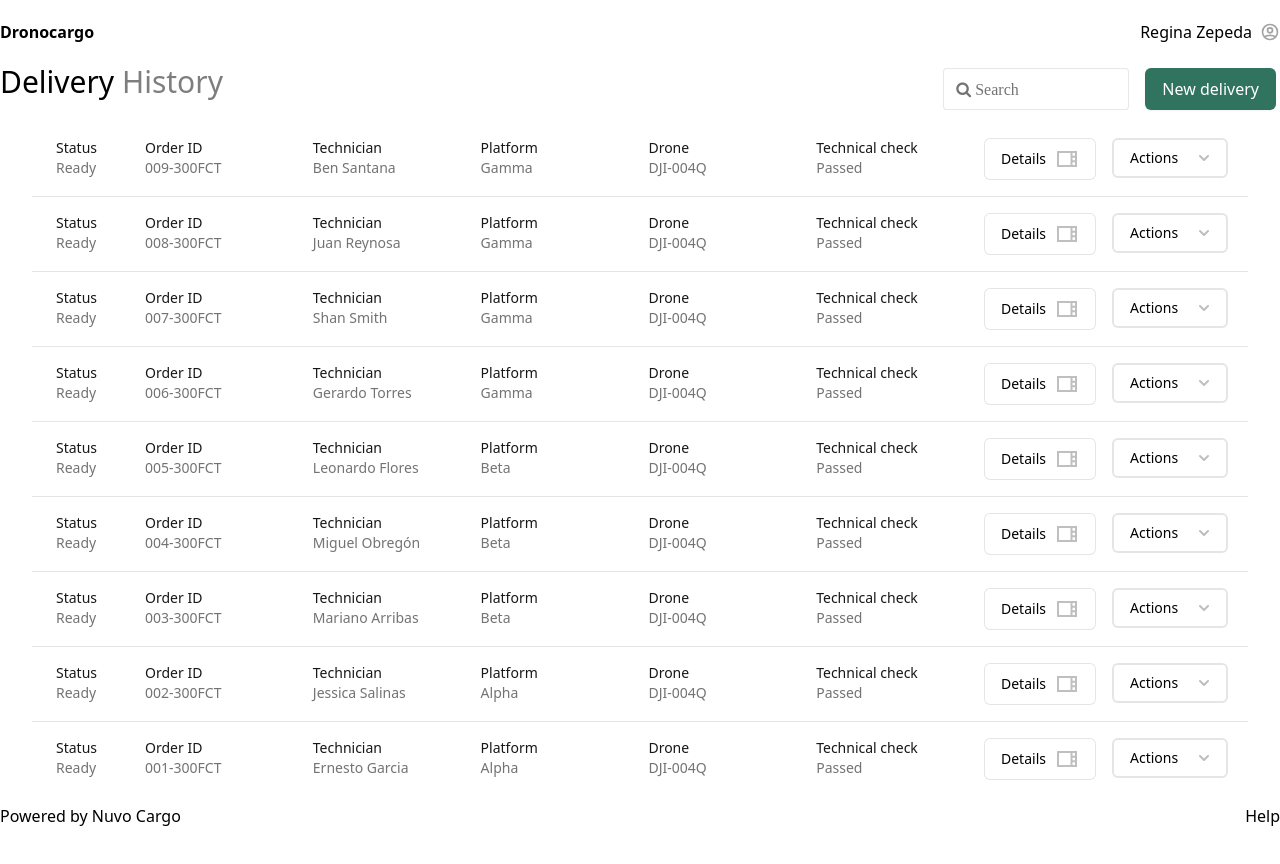
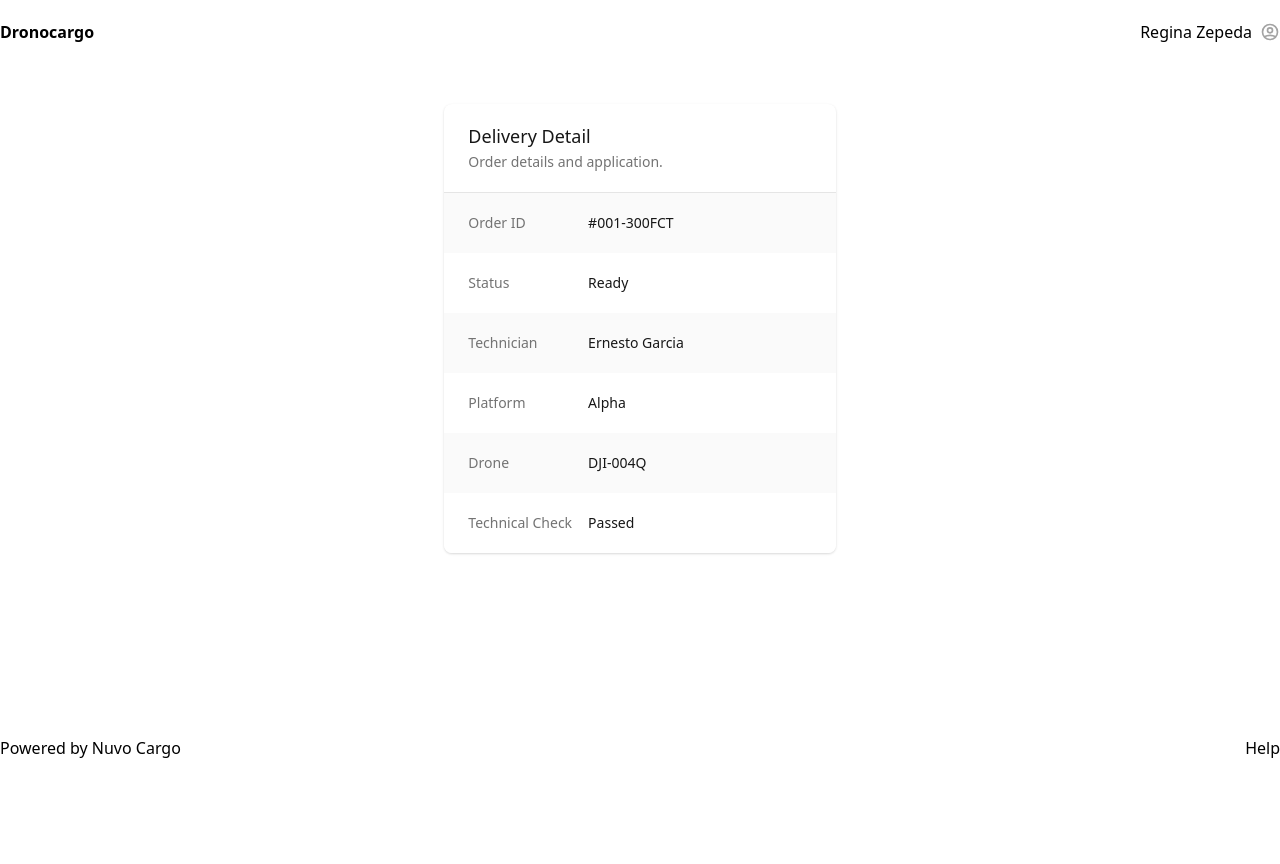
Before and after one commit to ErnestoR/drunocargo, a React (Create React App) app: page /shipment/001-300FCT in a window 1280 px wide. Shown: the top 864 px of the page. After the commit the page ends 800 px from the top, so only its background shows below. Built offline with nearby package versions, Linux system fonts and the light colour scheme; a web font is replaced by a local one.

Commit message:
Added details

```diff
--- a/package.json
+++ b/package.json
@@ -15,6 +15,7 @@
     "react": "^17.0.2",
     "react-dom": "^17.0.2",
     "react-hook-form": "^7.12.2",
+    "react-router-dom": "^5.2.0",
     "react-scripts": "4.0.3",
     "web-vitals": "^1.0.1",
     "yup": "^0.32.9"
--- a/src/App.js
+++ b/src/App.js
@@ -1,7 +1,21 @@
-import HomePage from "pages/Home";
+import { BrowserRouter as Router, Switch, Route } from "react-router-dom";
+
+import HomePage from "pages/home";
+import ShipmentDetailsByID from "pages/shipment/[id]";
 
 function App() {
-  return <HomePage />;
+  return (
+    <Router>
+      <Switch>
+        <Route path="/shipment/:id">
+          <ShipmentDetailsByID />
+        </Route>
+        <Route path="/">
+          <HomePage />
+        </Route>
+      </Switch>
+    </Router>
+  );
 }
 
 export default App;
--- a/src/components/Table/DropdownMenu.js
+++ b/src/components/Table/DropdownMenu.js
@@ -7,15 +7,13 @@ const DropdownMenu = (props) => {
 
   return (
     <Menu as="div" className="absolute inline-block text-left">
-      <div>
       <Menu.Button className="inline-flex justify-center items-center gap-2 w-full px-4 py-2 text-sm font-medium bg-white text-black border-grey border-2 border-opacity-10 border-black rounded-md bg-opacity-20 hover:bg-opacity-30 hover:bg-green-900 focus:outline-none focus-visible:ring-2 focus-visible:ring-white focus-visible:ring-opacity-75">
         <span className="hidden xl:block">Actions</span>
         <ChevronDownIcon
-            className="w-5 h-5 ml-2 -mr-1 text-violet-200 hover:text-violet-100 opacity-25 "
+          className="w-5 h-5 text-violet-200 hover:text-violet-100 opacity-25 "
           aria-hidden="true"
         />
       </Menu.Button>
-      </div>
       <Transition
         as={Fragment}
         enter="transition ease-out duration-100"
--- a/src/components/Table/index.js
+++ b/src/components/Table/index.js
@@ -1,6 +1,7 @@
+import { Link } from "react-router-dom";
+import { TruckIcon } from "@heroicons/react/outline";
+
 import DropdownMenu from "./DropdownMenu";
-
-import { TruckIcon } from "@heroicons/react/outline";
 
 const Table = (props) => {
   const { data = [], isSearching, deleteDelivery, editDelivery } = props;
@@ -58,6 +59,7 @@ const Table = (props) => {
               </td>
               <td className="flex-1 px-6 py-4 flex gap-4">
                 <div className="xl:w-28">
+                  <Link to={`/shipment/${delivery.orderID}`}>
                     <button
                       className="inline-flex justify-between items-center w-full px-4 py-2 text-sm font-medium bg-white text-black border-grey border border-opacity-10 border-black rounded-md bg-opacity-20 hover:bg-opacity-20 hover:bg-green-900 focus:outline-none focus-visible:ring-2 focus-visible:ring-white focus-visible:ring-opacity-75 focus:ring-2 focus:ring-nuvoGreen-base"
                       aria-label="Details"
@@ -77,6 +79,7 @@ const Table = (props) => {
                         />
                       </svg>
                     </button>
+                  </Link>
                 </div>
                 <div className="w-28">
                   <DropdownMenu
--- a/src/pages/Home/index.js
+++ b/src/pages/Home/index.js
@@ -1,3 +1,4 @@
+import { useState } from "react";
 import produce from "immer";
 
 import useLocalStorage from "hooks/useLocalStorage";
@@ -5,9 +6,7 @@ import NavBar from "components/NavBar";
 import Footer from "components/Footer";
 import Table from "components/Table";
 import NewDeliveryModal from "components/NewDeliveryModal";
-
-import initialData from "./initialData.json";
-import { useState } from "react";
+import initialData from "data/initialData.json";
 
 const Home = () => {
   const [search, setSearch] = useState("");
--- /dev/null
+++ b/src/pages/shipment/EmptyDelivery.js
@@ -0,0 +1,20 @@
+import { useParams } from "react-router";
+
+const EmptyDelivery = () => {
+  const { id } = useParams();
+
+  return (
+    <div className="bg-white shadow overflow-hidden sm:rounded-lg max-w-screen-lg mx-auto mt-16">
+      <div className="px-10 py-10">
+        <h3 className="text-lg leading-6 font-medium text-gray-900">
+          Delivery Detail
+        </h3>
+        <p className="mt-1 max-w-2xl text-sm text-gray-500">
+          No Data for Order #{id}
+        </p>
+      </div>
+    </div>
+  );
+};
+
+export default EmptyDelivery;
--- /dev/null
+++ b/src/pages/shipment/[id].js
@@ -0,0 +1,88 @@
+import { useParams } from "react-router";
+
+import useLocalStorage from "hooks/useLocalStorage";
+import NavBar from "components/NavBar";
+import Footer from "components/Footer";
+import initialData from "data/initialData.json";
+
+import EmptyDelivery from "./EmptyDelivery";
+
+const ShipmentDetailsByID = () => {
+  const [data] = useLocalStorage("nuvo-deliveries", initialData);
+  const { id } = useParams();
+  const delivery = data.deliveries.find((item) => item.orderID === id);
+
+  return (
+    <div className="flex flex-col w-screen min-h-screen">
+      <NavBar />
+      <div className="lg:container lg:mx-auto flex flex-col mx-10 flex-auto min-h-full">
+        {delivery === undefined ? (
+          <EmptyDelivery />
+        ) : (
+          <div className="bg-white shadow overflow-hidden sm:rounded-lg max-w-screen-lg mt-10 mx-auto">
+            <div className="px-4 py-5 sm:px-6">
+              <h3 className="text-lg leading-6 font-medium text-gray-900">
+                Delivery Detail
+              </h3>
+              <p className="mt-1 max-w-2xl text-sm text-gray-500">
+                Order details and application.
+              </p>
+            </div>
+            <div className="border-t border-gray-200">
+              <dl>
+                <div className="bg-gray-50 px-4 py-5 sm:grid sm:grid-cols-3 sm:gap-4 sm:px-6">
+                  <dt className="text-sm font-medium text-gray-500">
+                    Order ID
+                  </dt>
+                  <dd className="mt-1 text-sm text-gray-900 sm:mt-0 sm:col-span-2">
+                    #{delivery.orderID}
+                  </dd>
+                </div>
+                <div className="bg-white px-4 py-5 sm:grid sm:grid-cols-3 sm:gap-4 sm:px-6">
+                  <dt className="text-sm font-medium text-gray-500">Status</dt>
+                  <dd className="mt-1 text-sm text-gray-900 sm:mt-0 sm:col-span-2">
+                    {delivery.status}
+                  </dd>
+                </div>
+                <div className="bg-gray-50 px-4 py-5 sm:grid sm:grid-cols-3 sm:gap-4 sm:px-6">
+                  <dt className="text-sm font-medium text-gray-500">
+                    Technician
+                  </dt>
+                  <dd className="mt-1 text-sm text-gray-900 sm:mt-0 sm:col-span-2">
+                    {delivery.technician}
+                  </dd>
+                </div>
+                <div className="bg-white px-4 py-5 sm:grid sm:grid-cols-3 sm:gap-4 sm:px-6">
+                  <dt className="text-sm font-medium text-gray-500">
+                    Platform
+                  </dt>
+                  <dd className="mt-1 text-sm text-gray-900 sm:mt-0 sm:col-span-2">
+                    {delivery.platform}
+                  </dd>
+                </div>
+                <div className="bg-gray-50 px-4 py-5 sm:grid sm:grid-cols-3 sm:gap-4 sm:px-6">
+                  <dt className="text-sm font-medium text-gray-500">Drone</dt>
+                  <dd className="mt-1 text-sm text-gray-900 sm:mt-0 sm:col-span-2">
+                    {delivery.drone}
+                  </dd>
+                </div>
+                <div className="bg-white px-4 py-5 sm:grid sm:grid-cols-3 sm:gap-4 sm:px-6">
+                  <dt className="text-sm font-medium text-gray-500">
+                    Technical Check
+                  </dt>
+                  <dd className="mt-1 text-sm text-gray-900 sm:mt-0 sm:col-span-2">
+                    {delivery.technicalCheck ? "Passed" : "Failed"}
+                  </dd>
+                </div>
+              </dl>
+            </div>
+          </div>
+        )}
+      </div>
+
+      <Footer />
+    </div>
+  );
+};
+
+export default ShipmentDetailsByID;
```
Also changed, not shown: src/data/initialData.json (renamed from src/pages/Home/initialData.json), 1 other file (tests, documents, lock files or other folders). Lines whose indentation alone changed are shown as unchanged.
